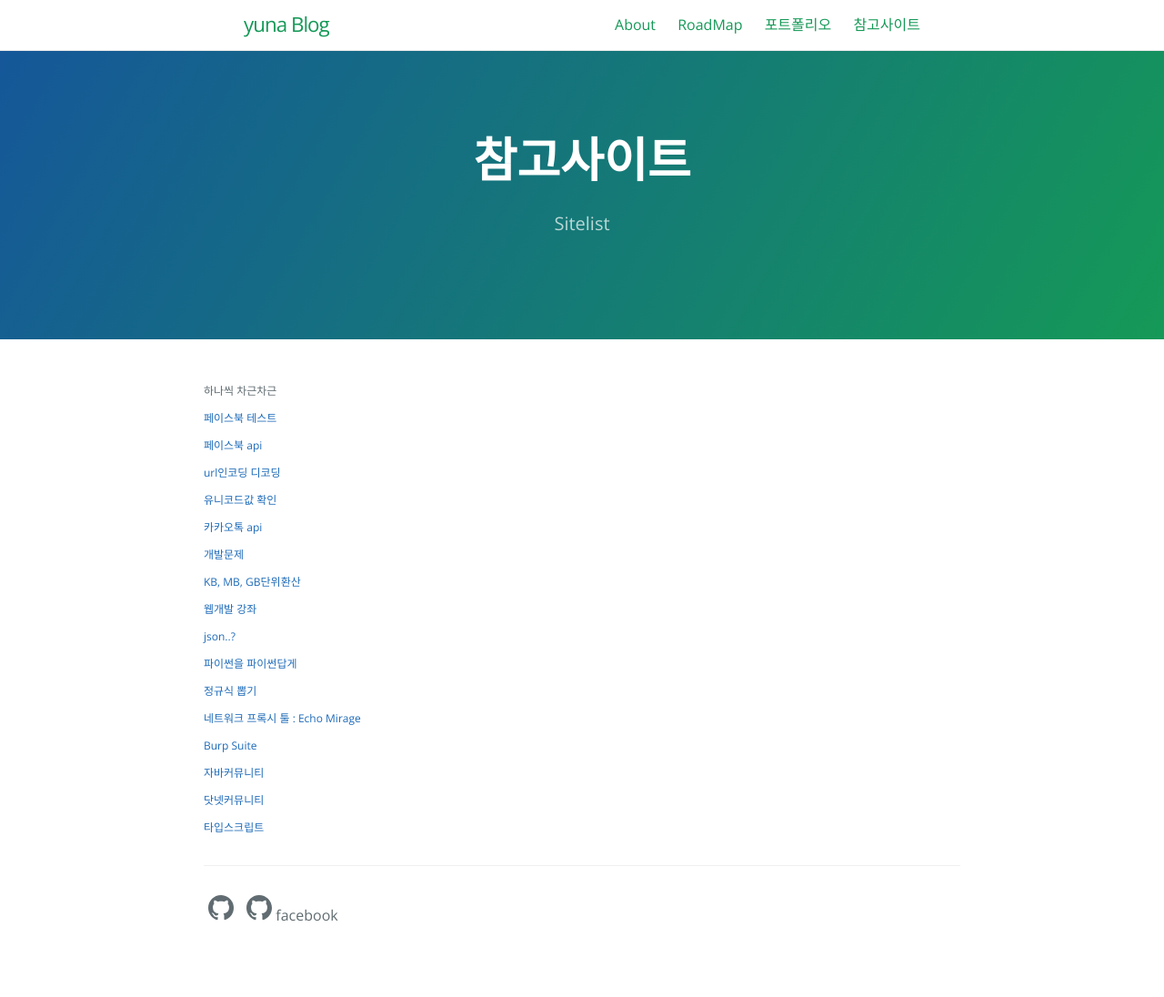
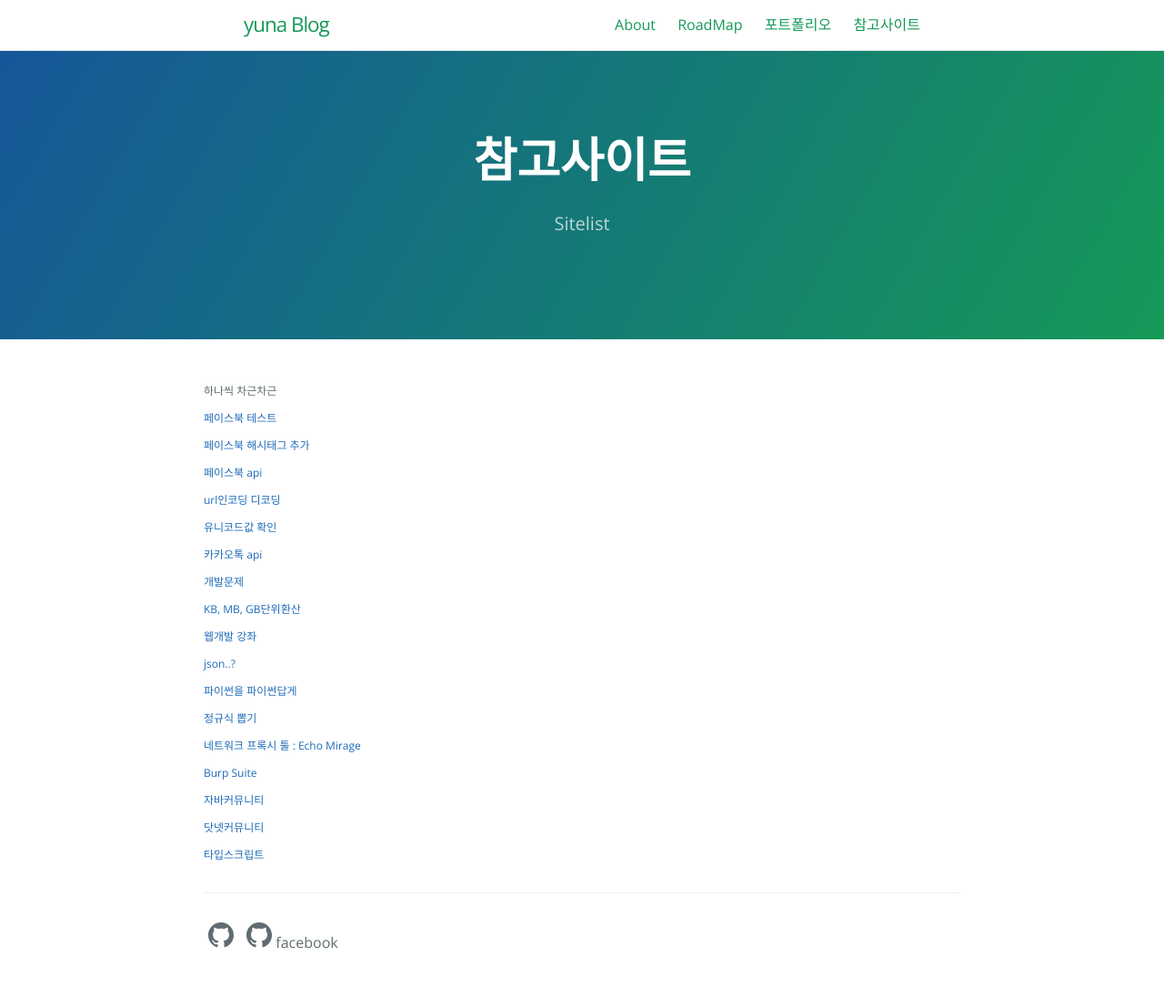
Before and after one commit to zzingyuna/test_site.github.io, a Jekyll site: the page built from 4_sitelist.md, in a window 1280 px wide. Shown: the whole page at 91% size. Built offline with Jekyll 4.4.1, drawn with Linux system fonts in a browser that asks for light colours; before the commit the page ends 1066 px from its top, so only the background shows below that.

Commit message:
Update 4_sitelist.md

```diff
--- a/4_sitelist.md
+++ b/4_sitelist.md
@@ -8,6 +8,8 @@ tagline: Sitelist
 하나씩 차근차근
 
 [페이스북 테스트](http://www.fbrell.com/Sharing/2%20-%20FB.ui%20Dialogs)
+
+[페이스북 해시태그 추가](https://www.facebook.com/sharer.php?u=[URL]&hashtag=%23AquiVaElHashtag)
 
 [페이스북 api](https://developers.facebook.com/docs/reference/javascript/FB.getAuthResponse)
 
```
